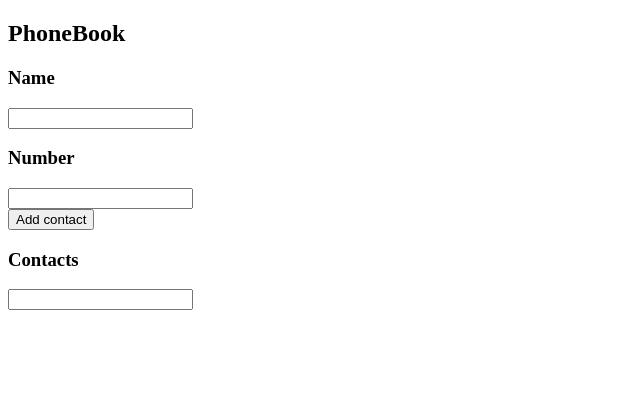
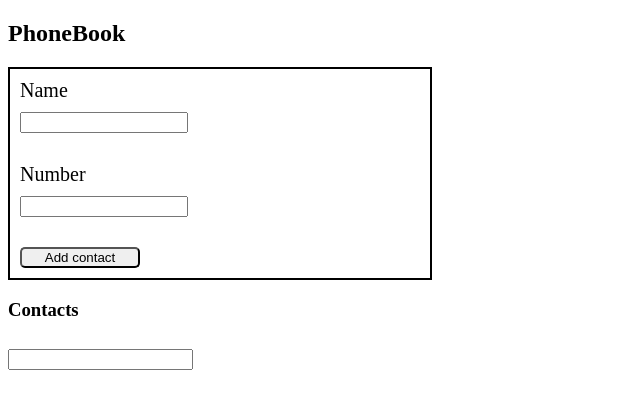
Before and after one commit to rkukin/goit-react-hw-03-phonebook, a React (Create React App) app: page / in a window 1280 px wide. Shown: the top 408 px of the page, without its empty margins (0-640 px from the left). Built offline with nearby package versions, Linux system fonts and the light colour scheme.

Commit message:
styling for hw2.2. done

```diff
--- a/src/components/AddContactForm.js
+++ b/src/components/AddContactForm.js
@@ -1,19 +1,46 @@
 import React from "react";
+import PropTypes from "prop-types"
+import styled from "styled-components";
+
+const ContactsForm = styled.form`
+border: 2px solid black;
+max-width: 400px;
+padding: 10px;
+display: flex;
+flex-direction: column;
+`;
+
+const InputLabel = styled.label`
+max-width: 40%;
+font-size: 20px;
+`;
+
+const FormInput = styled.input`
+max-width: 40%;
+margin-top: 10px;
+margin-bottom: 30px;
+`;
+
+const SubmitButton = styled.button`
+max-width: 30%;
+border-radius: 5px;
+`;
 
 export default function AddContactForm({handleSubmit}) {
 
-    return (
-        <form onSubmit={handleSubmit}>
-            <h3>Name</h3>
-            <input type="text" name="name" autoComplete='off'/>
+  return (
+    <ContactsForm onSubmit={handleSubmit}>
+      <InputLabel htmlFor="name">Name</InputLabel>
+      <FormInput type="text" name="name" id="name" autoComplete='off'/>
 
-            <h3>Number</h3>
-            <input type="tel" name="number" autoComplete='off'/>
+      <InputLabel htmlFor="number">Number</InputLabel>
+      <FormInput type="tel" name="number" id="number" autoComplete='off'/>
 
-            <div>
-                <button type="submit">Add contact</button>
-            </div>
-        </form>
-    )
+      <SubmitButton type="submit">Add contact</SubmitButton>
+    </ContactsForm>
+  )
+}
 
-}
+AddContactForm.propTypes = {
+  handleSubmit: PropTypes.func.isRequired
+};
--- a/src/components/ContactList.js
+++ b/src/components/ContactList.js
@@ -1,10 +1,23 @@
 import React from "react";
+import PropTypes from "prop-types"
+import styled from "styled-components";
+
+const List = styled.ul`
+max-width: 400px;
+display: flex;
+flex-direction: row;
+`;
+
 
 export default function ContactList({children}) {
 
-    return(
-        <ul>
-            {children}
-        </ul>
-    )
+  return (
+    <List>
+      {children}
+    </List>
+  )
 }
+
+ContactList.propTypes = {
+  children: PropTypes.object.isRequired
+}
--- a/src/components/ContactListItem.js
+++ b/src/components/ContactListItem.js
@@ -1,8 +1,33 @@
 import React from "react";
+import PropTypes from "prop-types"
+import styled from "styled-components";
 
-export default function ContactListItem({handleDelete, contact: { id, name, number }}) {
+const ListItem = styled.li`
+margin-right: 30px;
+max-width: 50%;
+`;
 
-    return (
-        <li key={id}><p>{name}: {number}</p> <button onClick={() => handleDelete(id)}>Delete</button></li>
-    )
+const DeleteButton = styled.button`
+max-width: 50%;
+border-radius: 5px;
+`;
+
+
+export default function ContactListItem({handleDelete, contact: {id, name, number}}) {
+
+  return (
+    <>
+      <ListItem key={id}>{name}: {number} </ListItem><DeleteButton
+      onClick={() => handleDelete(id)}>Delete</DeleteButton>
+    </>
+  )
 }
+
+ContactListItem.propTypes = {
+  handleDelete: PropTypes.func.isRequired,
+  contact: PropTypes.shape({
+    id: PropTypes.string.isRequired,
+    name: PropTypes.string.isRequired,
+    number: PropTypes.string.isRequired
+  }).isRequired
+}
--- a/src/components/Filter.js
+++ b/src/components/Filter.js
@@ -1,10 +1,20 @@
 import React from "react";
+import PropTypes from "prop-types"
+import styled from "styled-components";
+
+const FilterInput = styled.input`
+max-width: 40%;
+margin-top: 10px;
+margin-bottom: 30px;
+`;
 
 export default function Filter ({handleChange}) {
 
     return (
-        <input type="text" onChange={handleChange} name="filter" autoComplete='off'/>
+        <FilterInput type="text" onChange={handleChange} name="filter" autoComplete='off'/>
+    )
+}
 
-    )
-
-}
+Filter.propTypes = {
+    handleChange: PropTypes.func.isRequired
+};
```
Also changed, not shown: src/components/App.js (+16 -21 lines).
